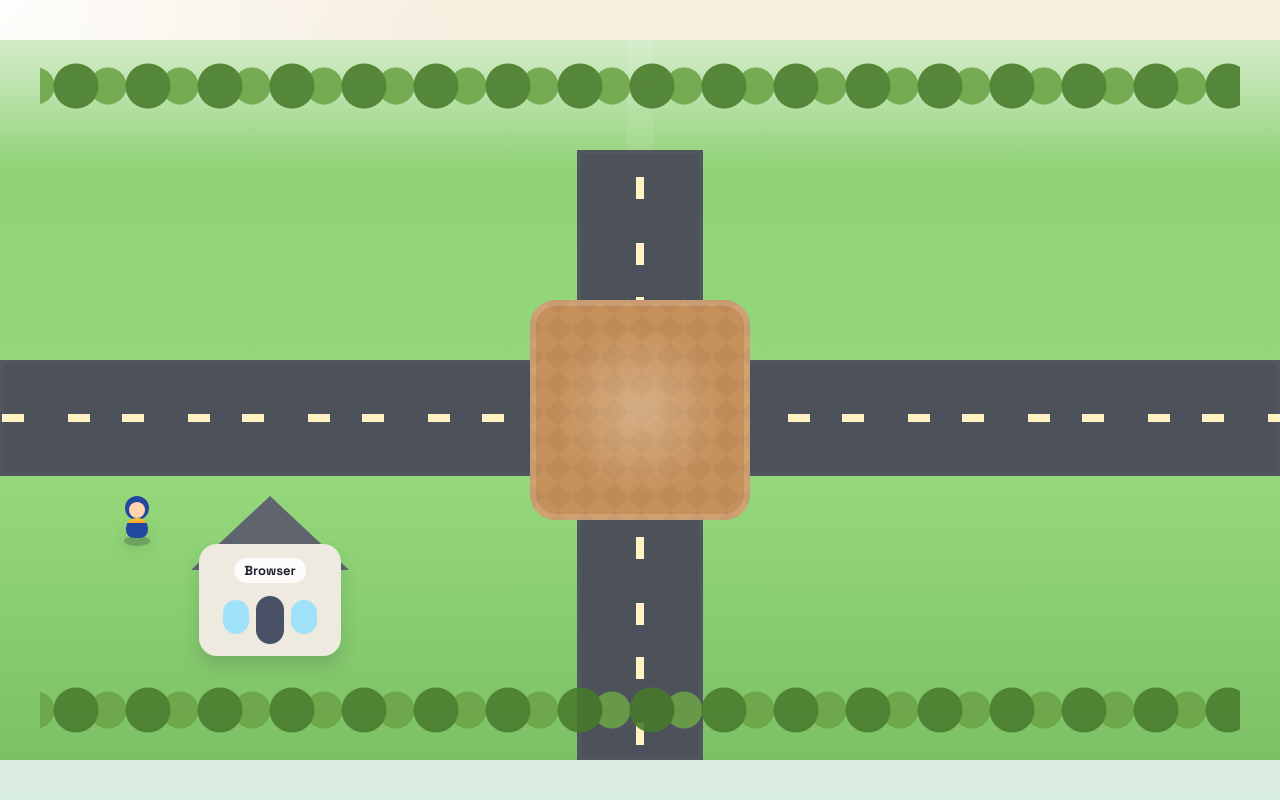
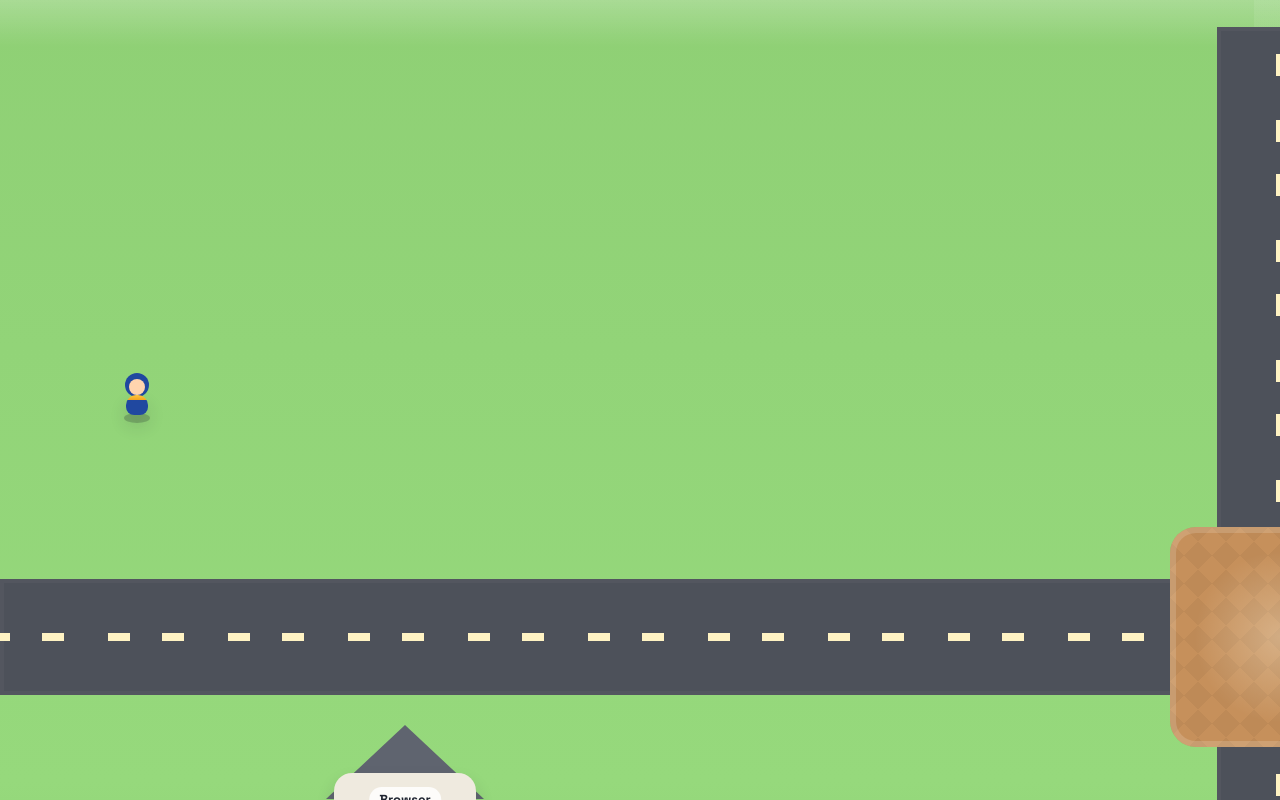
Before and after one commit to KorcakMichal/museum-of-internet, a React (Vite) app: page / in a window 1280 px wide. Built offline with nearby package versions, Linux system fonts and the light colour scheme.

Commit message:
big size plane

```diff
--- a/src/App.jsx
+++ b/src/App.jsx
@@ -17,7 +17,7 @@ export default function App() {
             <div className="road road-vertical"></div>
             <div className="square"></div>
 
-            <div className="lot lot-browser">
+            <div className="lot lot-browser" style={{ left: '300px', top: '800px' }}>
               <div className="house house-browser" data-house-id="browser">
                 <div className="roof"></div>
                 <div className="body">
--- a/src/game/config.js
+++ b/src/game/config.js
@@ -1,6 +1,6 @@
 export const worldBounds = {
-  width: 1280,
-  height: 720,
+  width: 2560,
+  height: 1440,
 };
 
 export const baseHouse = {
@@ -23,16 +23,34 @@ export const baseHouse = {
   chips: ['open source browsers', 'web standards', 'example.com', 'internet history'],
   roomTip:
     'Paste a direct URL to open it immediately, or use a query to get multiple search routes.',
-  lot: { x: 165, y: 448, width: 210, height: 180 },
-  collision: { x: 201, y: 504, width: 138, height: 118 },
-  interactZone: { x: 187, y: 562, width: 166, height: 84 },
+  lot: { x: 300, y: 800, width: 210, height: 180 },
+  collision: { x: 336, y: 856, width: 138, height: 118 },
+  interactZone: { x: 322, y: 914, width: 166, height: 84 },
 };
 
 export const generatedLotSlots = [
-  { x: 390, y: 96, width: 210, height: 180 },
-  { x: 680, y: 96, width: 210, height: 180 },
-  { x: 390, y: 448, width: 210, height: 180 },
-  { x: 680, y: 448, width: 210, height: 180 },
+  // Top Row (Above the road at y=662)
+  { x: 300, y: 200, width: 210, height: 180 },
+  { x: 700, y: 200, width: 210, height: 180 },
+  { x: 1650, y: 200, width: 210, height: 180 },
+  { x: 2050, y: 200, width: 210, height: 180 },
+
+  // Middle Row (Above the road)
+  { x: 300, y: 440, width: 210, height: 180 },
+  { x: 700, y: 440, width: 210, height: 180 },
+  { x: 1650, y: 440, width: 210, height: 180 },
+  { x: 2050, y: 440, width: 210, height: 180 },
+
+  // Bottom Row (Below the road)
+  { x: 700, y: 800, width: 210, height: 180 },
+  { x: 1650, y: 800, width: 210, height: 180 },
+  { x: 2050, y: 800, width: 210, height: 180 },
+
+  // Far Bottom Row
+  { x: 300, y: 1040, width: 210, height: 180 },
+  { x: 700, y: 1040, width: 210, height: 180 },
+  { x: 1650, y: 1040, width: 210, height: 180 },
+  { x: 2050, y: 1040, width: 210, height: 180 },
 ];
 
 export const generatedHousePalettes = [
--- a/src/game/engine.js
+++ b/src/game/engine.js
@@ -308,6 +308,16 @@ export function createGameEngine(refs) {
   function updatePlayerRender() {
     refs.playerElement.style.left = `${state.player.x}px`;
     refs.playerElement.style.top = `${state.player.y}px`;
+
+    // Center the camera on the player
+    const viewWidth = window.innerWidth;
+    const viewHeight = window.innerHeight;
+    const scrollX = state.player.x + state.player.width / 2 - viewWidth / 2;
+    const scrollY = state.player.y + state.player.height / 2 - viewHeight / 2;
+
+    // Apply smooth camera transition via the world wrapper
+    // Note: This makes the map feel like it's rotating or moving under you
+    refs.world.style.transform = `translate(${-scrollX}px, ${-scrollY}px)`;
     updateMapPlayerMarker();
   }
 
--- a/src/game/state.js
+++ b/src/game/state.js
@@ -25,8 +25,10 @@ export function createGameState() {
     keys: new Set(),
     roomKeys: new Set(),
     obstacles: [
+      // Top boundary
       { x: 0, y: 0, width: worldBounds.width, height: 70 },
-      { x: 0, y: 660, width: worldBounds.width, height: 60 },
+      // Bottom boundary
+      { x: 0, y: worldBounds.height - 60, width: worldBounds.width, height: 60 },
       ...houses.map((house) => house.collision),
     ],
     nearbyRoomObject: null,
--- a/styles.css
+++ b/styles.css
@@ -75,18 +75,18 @@ body {
   border-radius: 0;
   border: 0;
   box-shadow: none;
+  background: var(--grass-dark); /* Background color for when camera goes out of bounds */
 }
 
 .world {
   position: relative;
-  width: 1280px;
-  height: 720px;
+  width: 2560px;
+  height: 1440px;
   background:
     linear-gradient(rgba(255, 255, 255, 0.14), rgba(255, 255, 255, 0)) top / 100% 120px no-repeat,
     linear-gradient(90deg, transparent 0 49%, rgba(255, 255, 255, 0.08) 49% 51%, transparent 51%),
     linear-gradient(var(--grass) 0%, #96d97c 60%, #7cc165 100%);
 }
-
 
 .skyline {
   position: absolute;
@@ -118,7 +118,7 @@ body {
 }
 
 .road-horizontal {
-  top: 320px;
+  top: 662px;
   left: 0;
   right: 0;
   height: 116px;
@@ -145,7 +145,7 @@ body {
 
 .square {
   position: absolute;
-  top: 260px;
+  top: 610px;
   left: calc(50% - 110px);
   width: 220px;
   height: 220px;
@@ -165,9 +165,10 @@ body {
   height: 180px;
 }
 
+/* Base Browser House position (overridden by style prop in App.jsx if needed) */
 .lot-browser {
-  bottom: 92px;
-  left: 165px;
+  top: 800px;
+  left: 300px;
 }
 
 .house {
```
